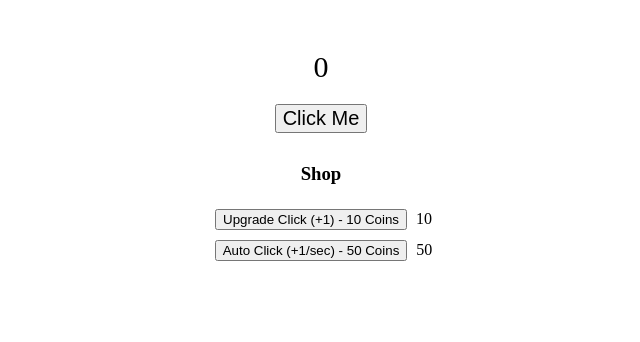
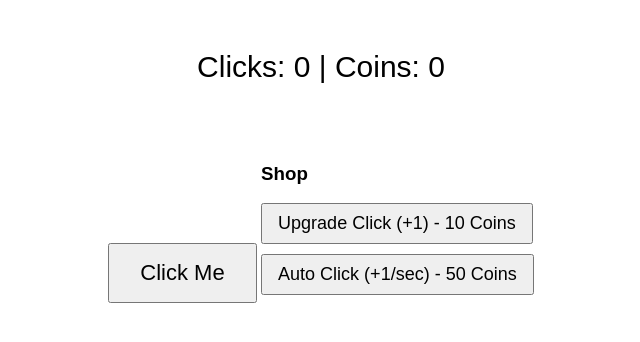
Before and after one commit to tocharagd-star/clicker, a plain HTML site: page index.html in a window 1280 px wide. Shown: the whole page, without its empty margins (319-959 px from the left). Drawn offline with Linux system fonts and the light colour scheme.

Commit message:
Enhance HTML structure and styling
Updated styles and improved layout for better user experience.

```diff
--- a/index.html
+++ b/index.html
@@ -1,43 +1,42 @@
 <!DOCTYPE html>
 <html>
 <head>
-  <title>Local Clicker with Shop</title>
+    <title>Local Clicker with Shop</title>
 </head>
 <body>
 
-<div style="text-align:center; margin-top:50px;">
-    <div id="counter" style="font-size:30px;">0</div>
-    <button id="clickBtn" style="font-size:20px; margin-top:20px;">Click Me</button>
+<div style="text-align:center; margin-top:50px; font-family:Arial, sans-serif;">
+    <div id="counter" style="font-size:30px; margin-bottom:20px;">Clicks: 0 | Coins: 0</div>
 
-    <div style="margin-top:30px;">
+    <button id="clickBtn" style="font-size:22px; padding:15px 30px; cursor:pointer;">Click Me</button>
+
+    <div style="margin-top:40px; display:inline-block; text-align:left;">
         <h3>Shop</h3>
-        <div>
-            <button id="upgradeClick" style="margin:5px;">Upgrade Click (+1) - 10 Coins</button>
-            <span id="upgradeClickPrice">10</span>
+        <div style="margin-bottom:10px;">
+            <button id="upgradeClick" style="font-size:18px; padding:8px 15px; cursor:pointer;">Upgrade Click (+1) - 10 Coins</button>
         </div>
-        <div>
-            <button id="autoClick" style="margin:5px;">Auto Click (+1/sec) - 50 Coins</button>
-            <span id="autoClickPrice">50</span>
+        <div style="margin-bottom:10px;">
+            <button id="autoClick" style="font-size:18px; padding:8px 15px; cursor:pointer;">Auto Click (+1/sec) - 50 Coins</button>
         </div>
     </div>
 </div>
 
 <script>
-let clicks = 0;          // количество кликов
-let coins = 0;           // валюта для магазина
-let clickValue = 1;      // сколько даёт один клик
-let autoClickValue = 0;  // сколько добавляет автоклик
+let clicks = 0;          // Общее количество кликов
+let coins = 0;           // Валюта
+let clickValue = 1;      // Сколько даёт один клик
+let autoClickValue = 0;  // Автоклик
 let upgradeClickCost = 10;
 let autoClickCost = 50;
 
-// Обновление счётчика
+// Обновление счётчика и магазина
 function updateDisplay() {
     document.getElementById('counter').innerText = Clicks: ${clicks} | Coins: ${coins};
     document.getElementById('upgradeClick').innerText = Upgrade Click (+1) - ${upgradeClickCost} Coins;
     document.getElementById('autoClick').innerText = Auto Click (+1/sec) - ${autoClickCost} Coins;
 }
 
-// Клик по кнопке
+// Клик по основной кнопке
 document.getElementById('clickBtn').addEventListener('click', () => {
     clicks += clickValue;
     coins += clickValue;
@@ -70,9 +69,11 @@ document.getElementById('autoClick').addEventListener('click', () => {
 
 // Автоклик каждую секунду
 setInterval(() => {
-    clicks += autoClickValue;
-    coins += autoClickValue;
-    updateDisplay();
+    if(autoClickValue > 0){
+        clicks += autoClickValue;
+        coins += autoClickValue;
+        updateDisplay();
+    }
 }, 1000);
 
 updateDisplay();
```
